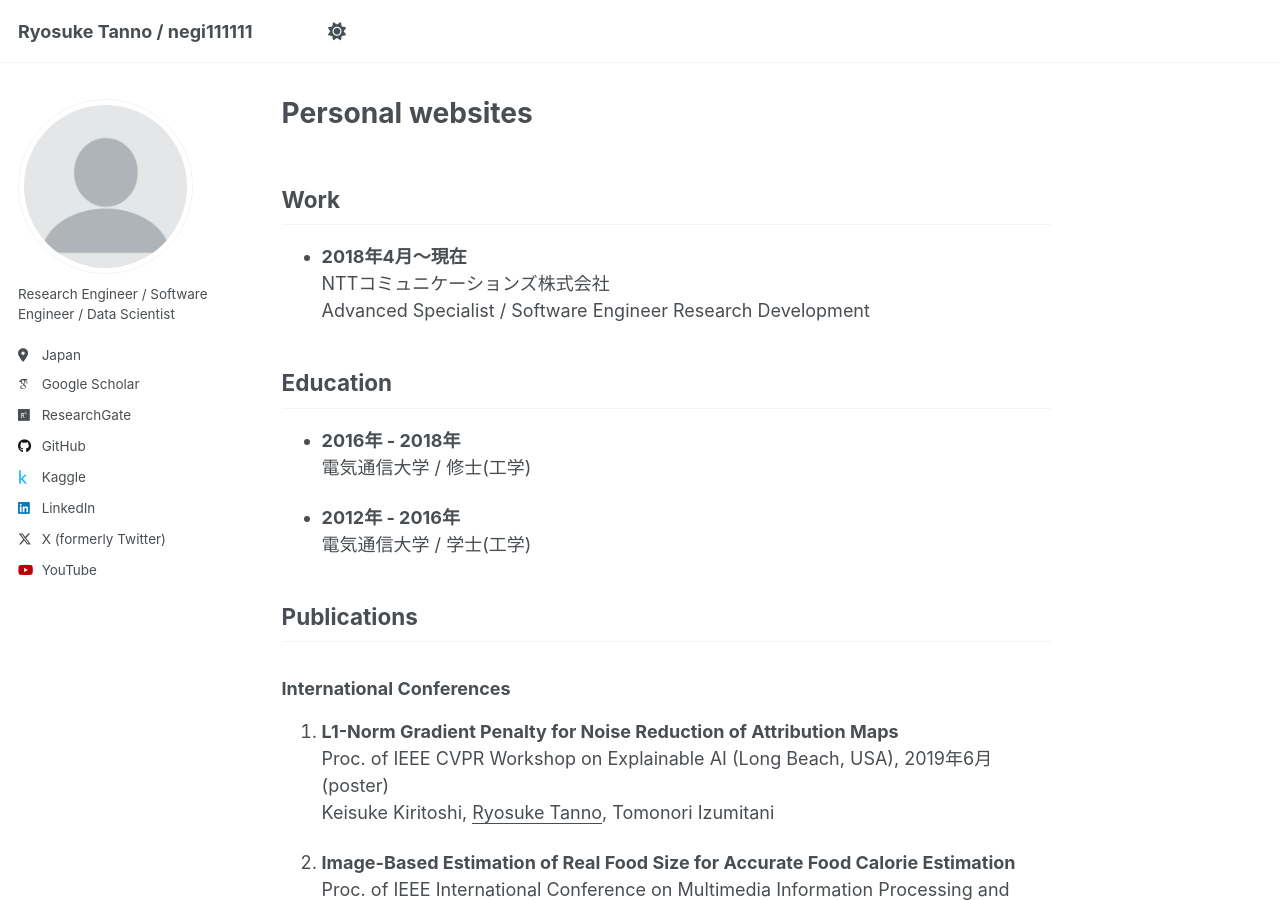
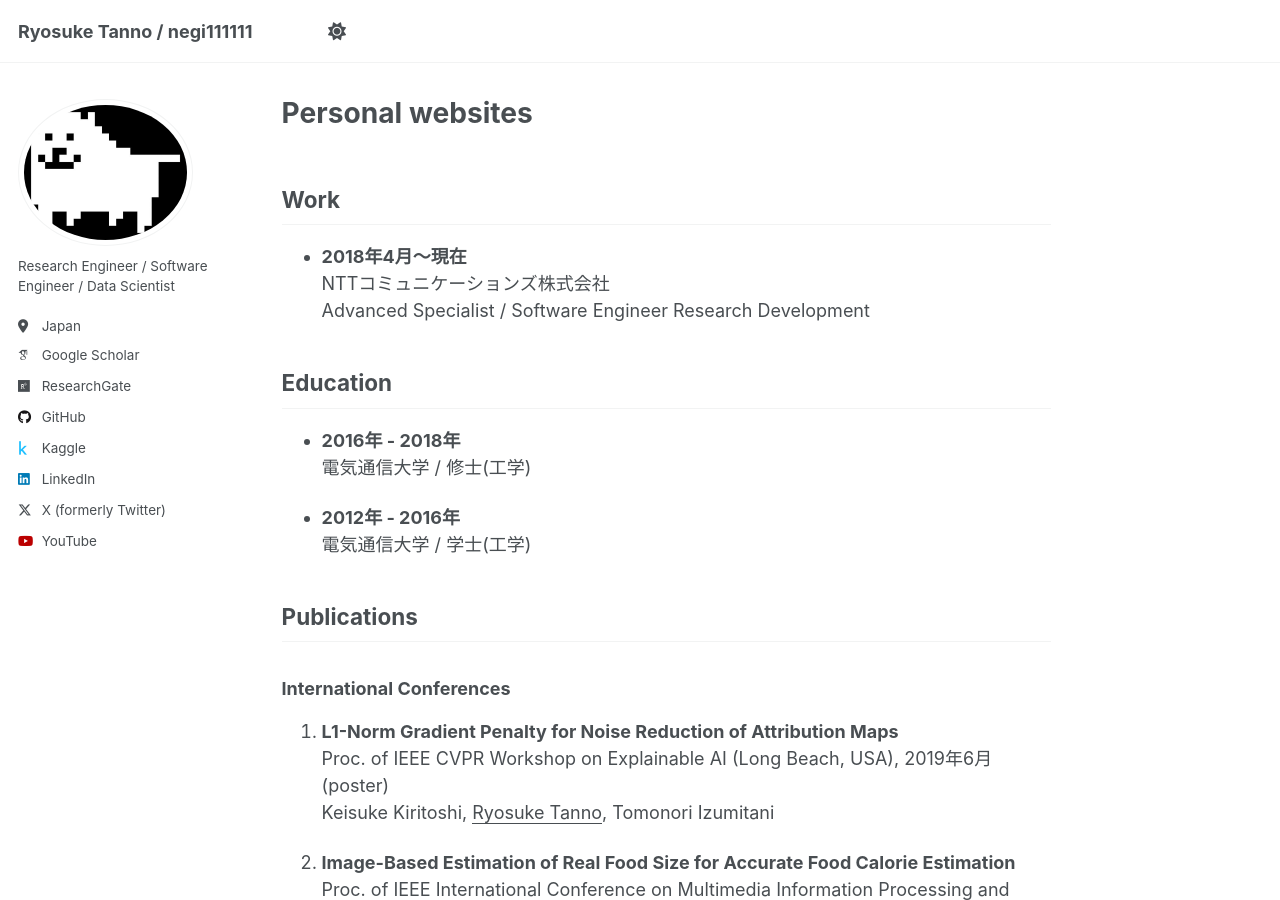
Before and after one commit to negi111111/negi111111.github.io, a Jekyll site: the page built from _pages/about.md, in a window 1280 px wide and 900 px high. Built offline with Jekyll 4.4.1, drawn with Linux system fonts in a browser that asks for light colours; some web fonts are replaced.

Commit message:
✨ 新機能(_config.yml): アバター画像を新しい画像に変更 🌐 追加(images): 新しいアバター画像ファイルを追加

```diff
--- a/_config.yml
+++ b/_config.yml
@@ -22,7 +22,7 @@
 #               Additional customization can be done by editing /_includes/author-profile.html
 author:
   # Biographic information
-  avatar           : "profile.png"
+  avatar           : "ec091917f92c7dbdc9c155f48a08cd74--dog-breeds-dog-pictures.jpg"
   # name             : "Your Sidebar Name"
   pronouns         : # example: "she/her"
   bio              : "Research Engineer / Software Engineer / Data Scientist"
```
Also changed, not shown: images/ec091917f92c7dbdc9c155f48a08cd74--dog-breeds-dog-pictures.jpg (added).
